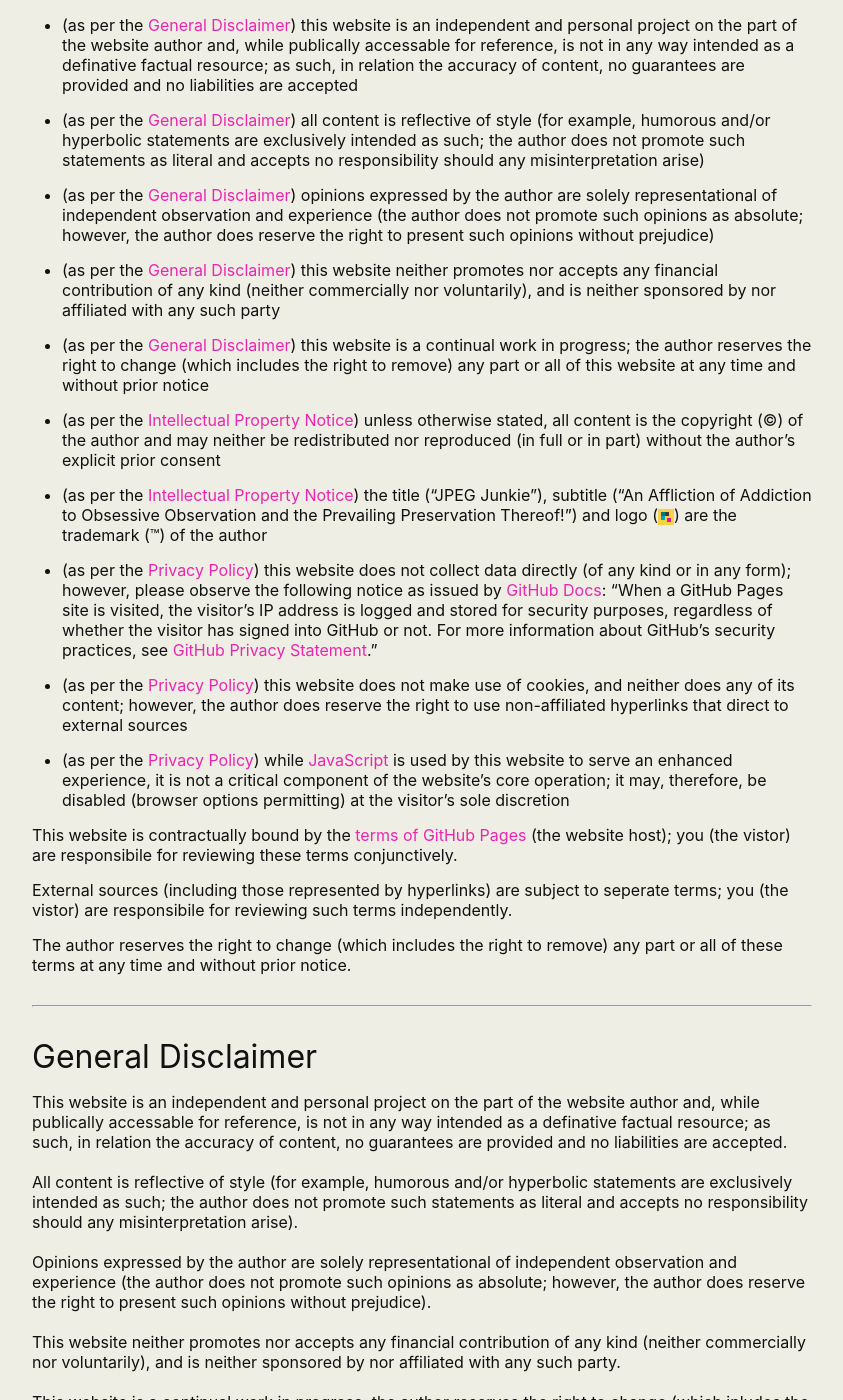
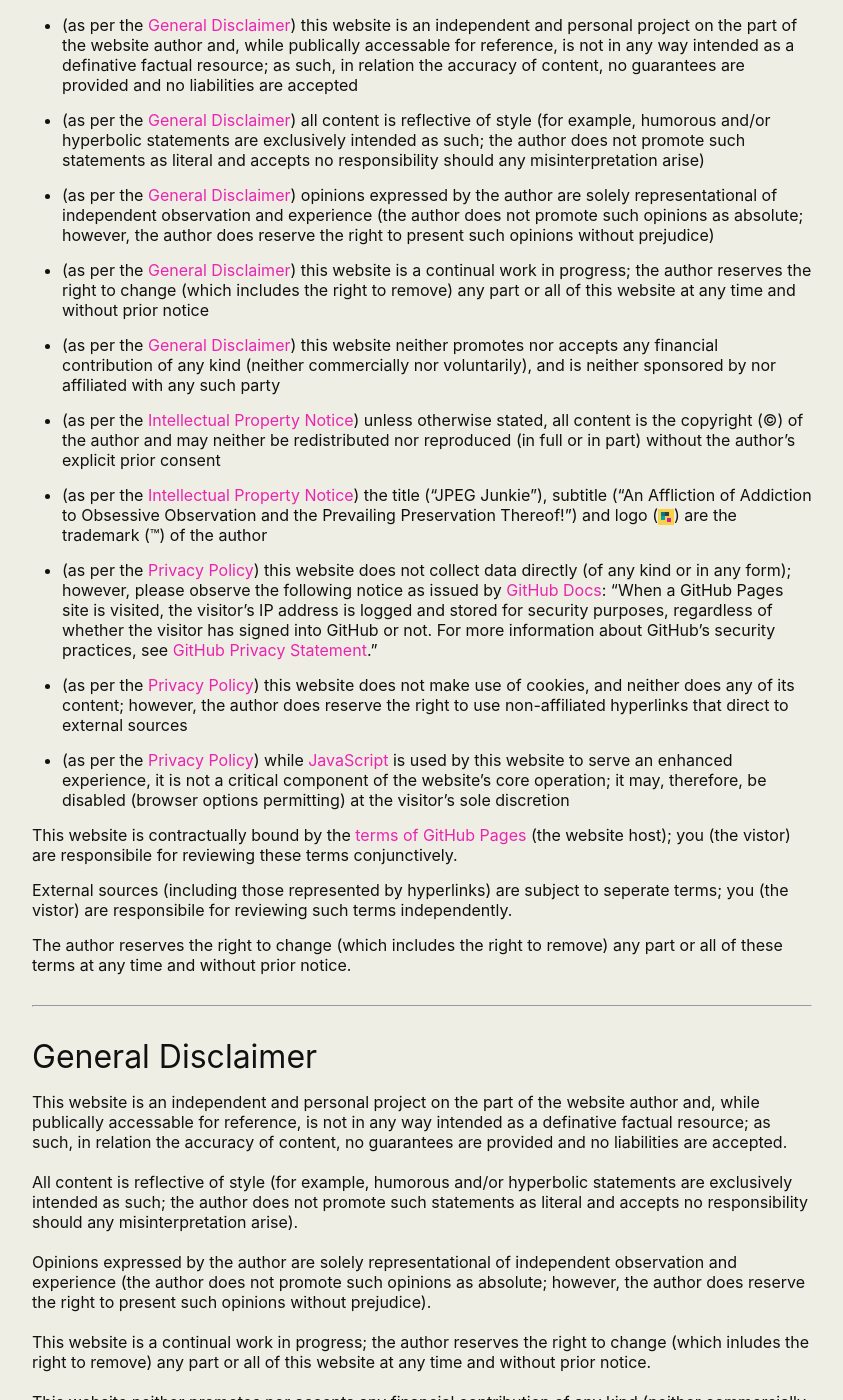
Before and after one commit to martbetz/martbetz.github.io, a Jekyll site: the page built from terms-and-conditions.md, in a window 1280 px wide and 1400 px high, scrolled down 463 px. Shown: the whole window, without its empty margins (218-1061 px from the left). Built offline with Jekyll 4.4.1, drawn with Linux system fonts in a browser that asks for light colours; some of the changed text lies outside the part shown.

Commit message:
Update terms-and-conditions.md

```diff
--- a/terms-and-conditions.md
+++ b/terms-and-conditions.md
@@ -56,14 +56,15 @@
 (as per the <a href="#disclaimer">General Disclaimer</a>) opinions expressed by the author are solely representational of independent observation and experience (the author does not promote such opinions as absolute; however, the author does reserve the right to present such opinions without prejudice)
 </li>
 </ul>
+
 <ul>
 <li>
-(as per the <a href="#disclaimer">General Disclaimer</a>) this website neither promotes nor accepts any financial contribution of any kind (neither commercially nor voluntarily), and is neither sponsored by nor affiliated with any such party
+(as per the <a href="#disclaimer">General Disclaimer</a>) this website is a continual work in progress; the author reserves the right to change (which includes the right to remove) any part or all of this website at any time and without prior notice
 </li>
 </ul>
 <ul>
 <li>
-(as per the <a href="#disclaimer">General Disclaimer</a>) this website is a continual work in progress; the author reserves the right to change (which includes the right to remove) any part or all of this website at any time and without prior notice
+(as per the <a href="#disclaimer">General Disclaimer</a>) this website neither promotes nor accepts any financial contribution of any kind (neither commercially nor voluntarily), and is neither sponsored by nor affiliated with any such party
 </li>
 </ul>
 <ul>
@@ -136,10 +137,11 @@
 Opinions expressed by the author are solely representational of independent observation and experience (the author does not promote such opinions as absolute; however, the author does reserve the right to present such opinions without prejudice).
 <br>
 <br>
-This website neither promotes nor accepts any financial contribution of any kind (neither commercially nor voluntarily), and is neither sponsored by nor affiliated with any such party.
+
+This website is a continual work in progress; the author reserves the right to change (which inludes the right to remove) any part or all of this website at any time and without prior notice.
 <br>
 <br>
-This website is a continual work in progress; the author reserves the right to change (which inludes the right to remove) any part or all of this website at any time and without prior notice.
+This website neither promotes nor accepts any financial contribution of any kind (neither commercially nor voluntarily), and is neither sponsored by nor affiliated with any such party.
     </p>
  </div>
 <hr>
```
